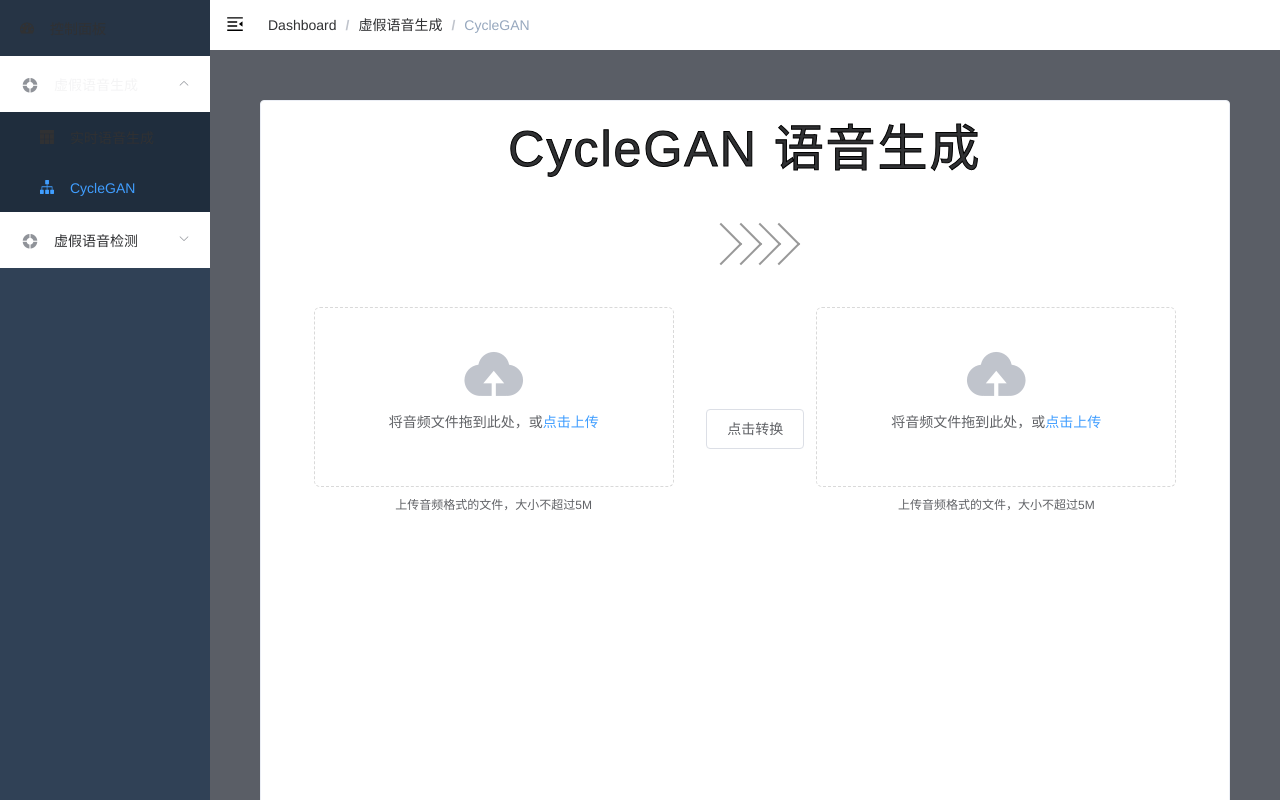
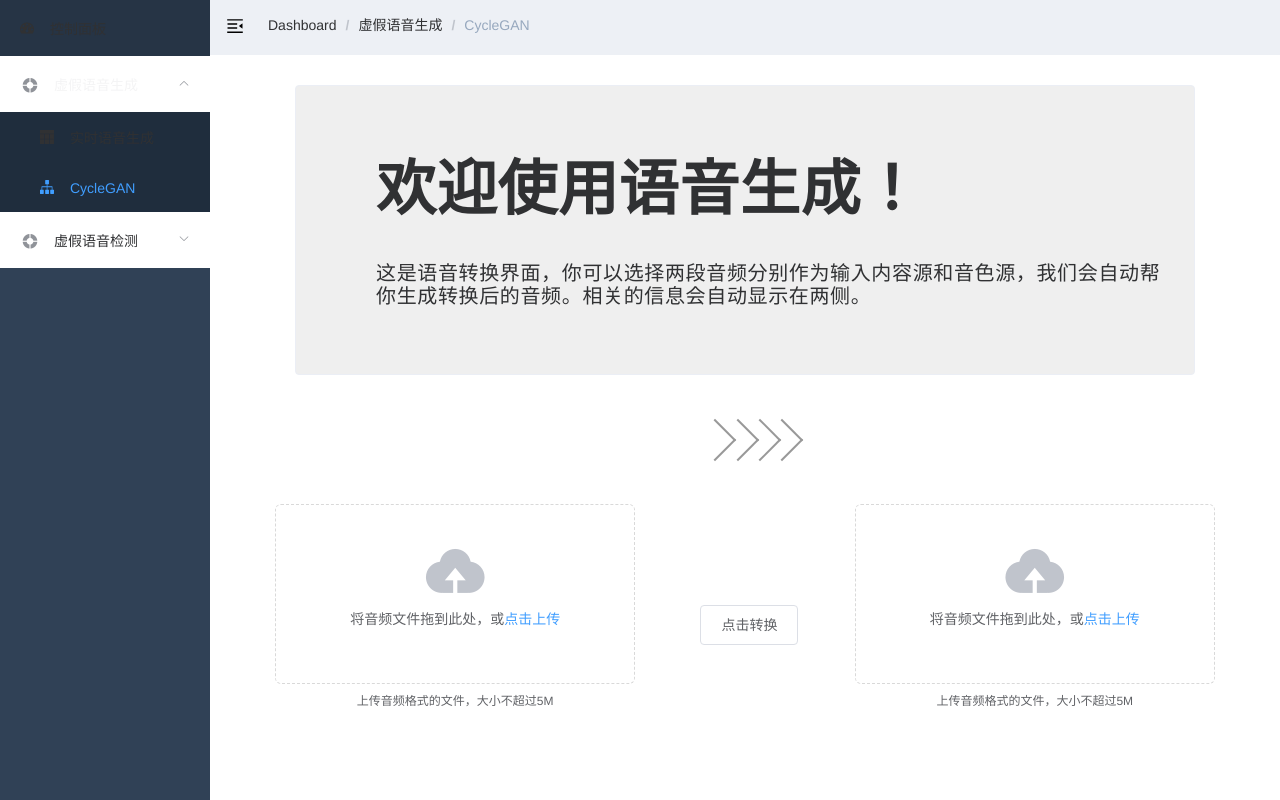
Before and after one commit to awsl1784597340/CISCN_frontend, a Vue app: page /#/FakeAudioGenerate/CycleGAN in a window 1280 px wide. Shown: the top 800 px of the page. Built offline with nearby package versions, Linux system fonts and the light colour scheme; what vue-audio-better would draw is missing.

Commit message:
style(cyclegan page): change some styles

```diff
--- a/package.json
+++ b/package.json
@@ -14,7 +14,7 @@
     "test:ci": "npm run lint && npm run test:unit"
   },
   "dependencies": {
-    "axios": "^0.18.1",
+    "axios": "^0.21.1",
     "core-js": "3.6.5",
     "element-ui": "2.13.2",
     "js-cookie": "2.2.0",
--- a/src/layout/components/AppMain.vue
+++ b/src/layout/components/AppMain.vue
@@ -24,7 +24,7 @@ export default {
   width: 100%;
   position: relative;
   overflow: hidden;
-  background-color: #5a5e66;
+  background-color: #ffffff;
 }
 .fixed-header+.app-main {
   padding-top: 50px;
--- a/src/layout/components/Navbar.vue
+++ b/src/layout/components/Navbar.vue
@@ -63,14 +63,14 @@ export default {
 
 <style lang="scss" scoped>
 .navbar {
-  height: 50px;
+  height: 55px;
   overflow: hidden;
   position: relative;
-  background: #fff;
+  background: rgb(237, 240, 245);
   box-shadow: 0 1px 4px rgba(0,21,41,.08);
 
   .hamburger-container {
-    line-height: 46px;
+    line-height: 50px;
     height: 100%;
     float: left;
     cursor: pointer;
--- a/src/views/Asvspoof/index.vue
+++ b/src/views/Asvspoof/index.vue
@@ -1,8 +1,12 @@
 <template>
   <div class="outer">
-    <div class="title">
-      Asvspoof 虚假语音检测
-    </div>
+    <el-card class="title-card" shadow="hover">
+      <div class="title">
+        <font face="bold" style="font-size: 60px;"><strong>欢迎使用语音生成！</strong></font>
+        <br><br><br>
+        <font face="YouYuan" style="font-size: 20px;">这是语音转换界面，你可以选择两段音频分别作为输入内容源和音色源，我们会自动帮你生成转换后的音频。相关的信息会自动显示在两侧。</font>
+      </div>
+    </el-card>
     <div class="mainn">
       <el-row>
         <el-col :span="8">
@@ -152,9 +156,9 @@ export default {
     margin: 0 auto;
     text-align: center;
     font-size: 50px;
-    color: #ffffff;
+    color: #000000;
     /*color: transparent;*/
-    -webkit-text-stroke: 1px black;
+    /* -webkit-text-stroke: 1px black; */
     letter-spacing: 0.04em;
   }
   .infoleft{
@@ -194,4 +198,11 @@ export default {
     margin-left: 50px;
     margin-top: 50px;
   }
+  .title-card{
+    width: 900px;
+    height: 290px;
+    margin: 0 auto;
+    margin-top: 30px;
+    background-color: rgb(239, 239, 239);
+  }
 </style>
--- a/src/views/CycleGAN/index.vue
+++ b/src/views/CycleGAN/index.vue
@@ -1,11 +1,13 @@
 <template>
   <div class="outer">
-    <el-card class="cardd" shadow="hover">
-    <el-row>
+    <el-card class="title-card" shadow="hover">
       <div class="title">
-        CycleGAN 语音生成
+        <font face="bold" style="font-size: 60px;"><strong>欢迎使用语音生成！</strong></font>
+        <br><br><br>
+        <font face="YouYuan" style="font-size: 20px;">这是语音转换界面，你可以选择两段音频分别作为输入内容源和音色源，我们会自动帮你生成转换后的音频。相关的信息会自动显示在两侧。</font>
       </div>
-    </el-row>
+    </el-card>
+
     <el-row class="info">
       <el-col :span="11">
         <div class="infoleft">源文件</div>
@@ -92,7 +94,6 @@
         </el-row>
 
       </el-col>
-    </el-card>
   </div>
 </template>
 
@@ -180,13 +181,11 @@ export default {
 
 <style scoped>
   .title{
-    position: relative;
-    margin: 0 auto;
-    text-align: center;
-    font-size: 50px;
+    margin-top: 50px;
+    margin-left: 60px;
     /*color: #ffffff;*/
     /*color: transparent;*/
-    -webkit-text-stroke: 1px black;
+    /* -webkit-text-stroke: 1px black; */
     letter-spacing: 0.04em;
   }
   .subtitle{
@@ -202,7 +201,8 @@ export default {
   }
 
   .outer{
-    margin:50px;
+    margin:0px;
+    background: #ffffff;
     /*box-shadow: 0 2px 4px rgba(0, 0, 0, .12), 0 0 6px rgba(0, 0, 0, .04)*/
   }
   .upload-demo{
@@ -277,8 +277,11 @@ export default {
     text-align: center;
     width: 50%; height: 50%
   }
-  .cardd{
-    height: 1200px;
-    /*background-color: #20a0ff;*/
+  .title-card{
+    width: 900px;
+    height: 290px;
+    margin: 0 auto;
+    margin-top: 30px;
+    background-color: rgb(239, 239, 239);
   }
 </style>
```
Also changed, not shown: 4 other files (tests, documents, lock files or other folders).
